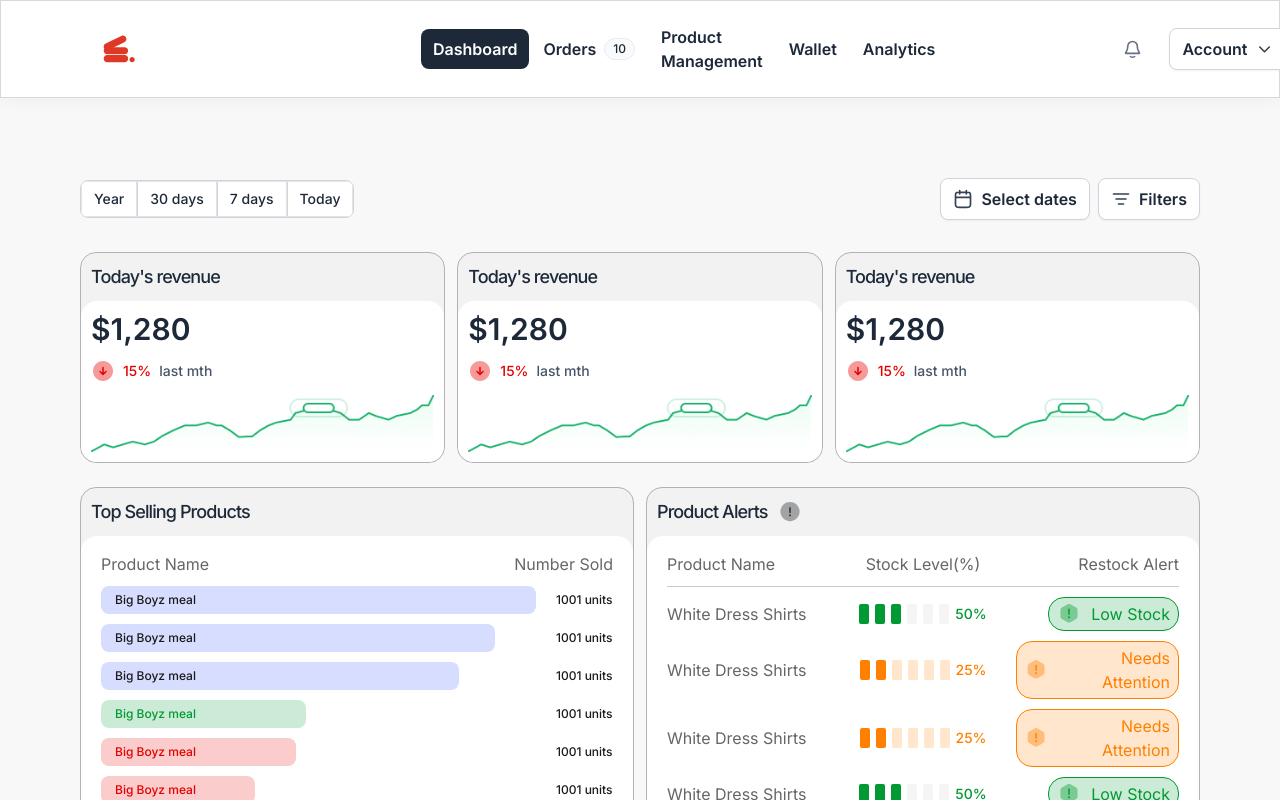
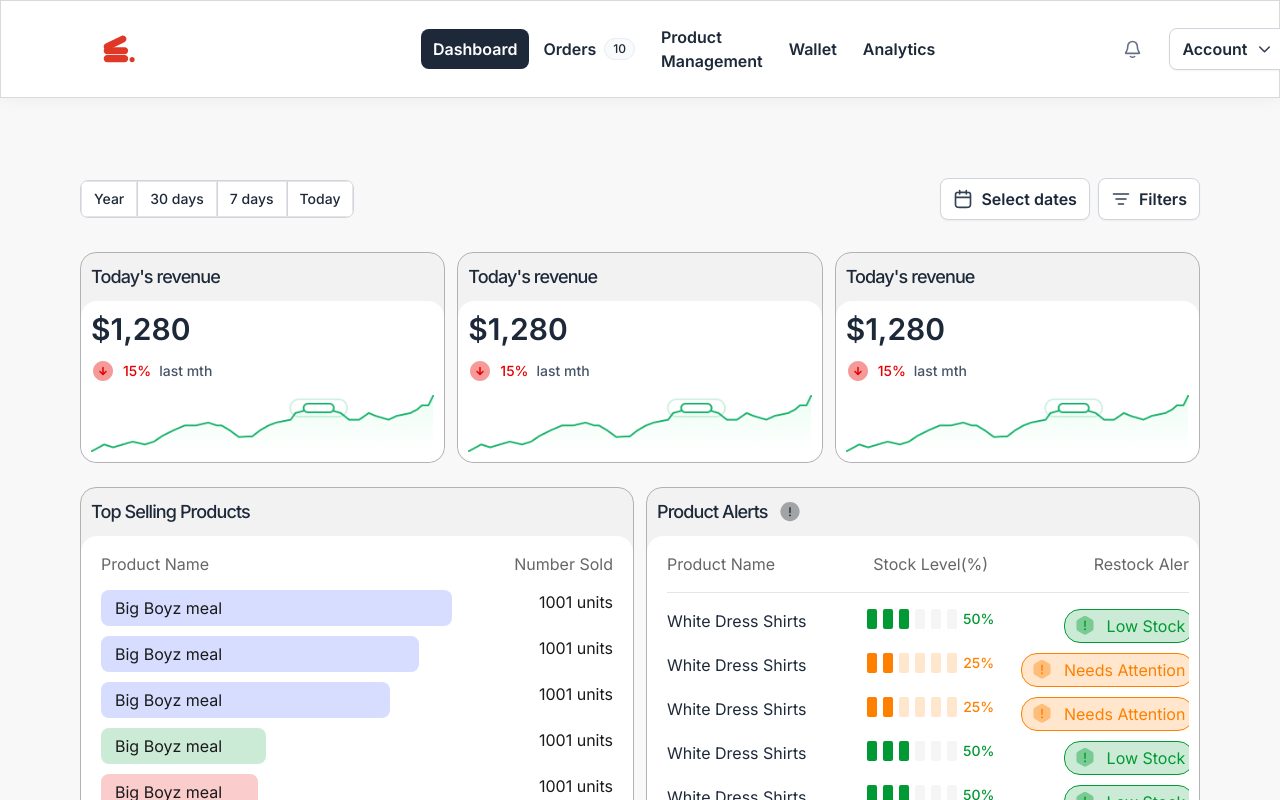
Before and after one commit to adejolx/dashboard-demo, a React (Vite) app: page / in a window 1280 px wide. Shown: the top 800 px of the page. Built offline with nearby package versions, Linux system fonts and the light colour scheme.

Commit message:
style: scroll list cards in x direction on smaller screens

```diff
--- a/src/pages/Home/components/ProductAlertsList.tsx
+++ b/src/pages/Home/components/ProductAlertsList.tsx
@@ -3,6 +3,7 @@ import Card from '@/ui/Card'
 import StockLevel from '@/ui/StockLevel'
 import AlertLevel from '@/ui/AlertLevel'
 import { stockLevels } from '@/data'
+import React from 'react'
 
 const ProductAlertsList = () => {
   return (
@@ -13,28 +14,28 @@ const ProductAlertsList = () => {
         </div>
       }
     >
-      <div className="space-y-2.5 divide-y divide-[#CCC] px-2.5 py-1.5">
-        <div className="flex flex-wrap items-center gap-3 *:grow *:basis-[calc((24rem_-100%)*_999)] text-base text-[#666]">
-          <span>Product Name</span>
-          <span className="text-center">Stock Level(%)</span>
-          <span className="text-right">Restock Alert</span>
-        </div>
-        <div className="space-y-2.5 py-2.5 *:text-[#666]  *:animate-enter-top *:[animation-delay:calc(var(--enter-delay)_*_75ms)]">
-          {stockLevels.map((level, index) => (
-            <div
-              style={{
-                ['--enter-delay' as string]: index,
-              }}
-              className="flex flex-wrap items-center gap-3 *:grow *:basis-[calc((24rem_-100%)*_999)] text-base"
-            >
-              <div>White Dress Shirts</div>
+      <div className="gap-y-2.5 px-2.5 py-1.5 grid grid-cols-[minmax(200px,_1fr)_max-content_200px] overflow-x-auto">
+        <span className="text-base text-[#666]">Product Name</span>
+        <span className="text-center text-base text-[#666]">
+          Stock Level(%)
+        </span>
+        <span className="text-right text-base text-[#666]">Restock Alert</span>
+
+        <hr className="bg-[#CCC] my-1.5" />
+        <hr className="bg-[#CCC] my-1.5" />
+        <hr className="bg-[#CCC] my-1.5" />
+
+        {stockLevels.map((level, index) => (
+          <React.Fragment key={index}>
+            <div className="text-base">White Dress Shirts</div>
+            <div className="text-base">
               <StockLevel level={level} />
-              <div className="text-right">
-                <AlertLevel level={level} />
-              </div>
             </div>
-          ))}
-        </div>
+            <div className="text-right text-base">
+              <AlertLevel level={level} />
+            </div>
+          </React.Fragment>
+        ))}
       </div>
     </Card>
   )
--- a/src/pages/Home/components/TopSellingProductsList.tsx
+++ b/src/pages/Home/components/TopSellingProductsList.tsx
@@ -4,14 +4,12 @@ import { soldProductProps } from '@/data'
 const TopSellingProductsList = () => {
   return (
     <Card title="Top Selling Products">
-      <div className="space-y-2.5 px-2.5 py-1.5">
-        <div className="flex justify-between text-base items-center text-[#666]">
-          <span>Product Name</span>
-          <span>Number Sold</span>
-        </div>
-        <div className="space-y-2.5 *:text-[#1A1A1A]">
+      <div className="gap-y-2.5 px-2.5 py-1.5 grid grid-cols-[minmax(300px,_1fr)_max-content] overflow-x-auto text-base text-[#666]">
+        <span className="mb-1">Product Name</span>
+        <span className="mb-1">Number Sold</span>
+
         {soldProductProps.map((prop, index) => (
-            <div className="flex text-xs font-medium items-center justify-between *:animate-grow-to-right *:[animation-delay:calc(var(--grow-delay)_*_75ms)]">
+          <>
             <div
               style={{
                 ['--grow-delay' as string]: index,
@@ -19,14 +17,13 @@ const TopSellingProductsList = () => {
                 backgroundColor: prop.bgColor,
                 color: prop.color,
               }}
-                className="px-3.5 py-1.5 rounded-lg bg-[#D6DDFF]"
+              className="px-3.5 py-1.5 rounded-lg bg-[#D6DDFF] !text-[#1A1A1A] whitespace-nowrap overflow-hidden text-ellipsis"
             >
               Big Boyz meal
             </div>
-              <div className="text-right">1001 units</div>
-            </div>
+            <div className="text-right !text-[#1A1A1A]">1001 units</div>
+          </>
         ))}
-        </div>
       </div>
     </Card>
   )
--- a/src/pages/Home/index.tsx
+++ b/src/pages/Home/index.tsx
@@ -31,7 +31,7 @@ const Home = () => {
 
       <div className="space-y-6">
         <MiniCharts />
-        <div className="flex flex-wrap gap-3 *:grow *:basis-[calc((50rem_-_100%)_*_999)]">
+        <div className="grid grid-cols-[repeat(auto-fit,_minmax(min(24rem,_100%),_1fr))] gap-3">
           <TopSellingProductsList />
           <ProductAlertsList />
         </div>
--- a/src/ui/Card.tsx
+++ b/src/ui/Card.tsx
@@ -11,7 +11,7 @@ const Card = ({
 }) => {
   return (
     <div
-      className="rounded-2xl bg-[#F2F2F2] border border-[#B2B2B2] min-w-[20rem]"
+      className="rounded-2xl bg-[#F2F2F2] border border-[#B2B2B2] w-auto overflow-x-auto"
       style={style}
     >
       <p className="p-2.5 font-medium text-lg -tracking-[0.9px]">{title}</p>
```
Lines whose indentation alone changed are shown as unchanged.
